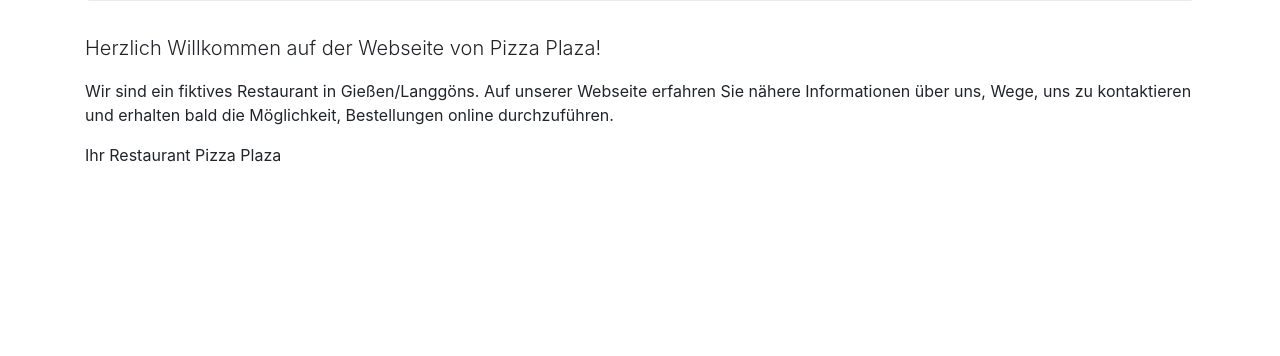
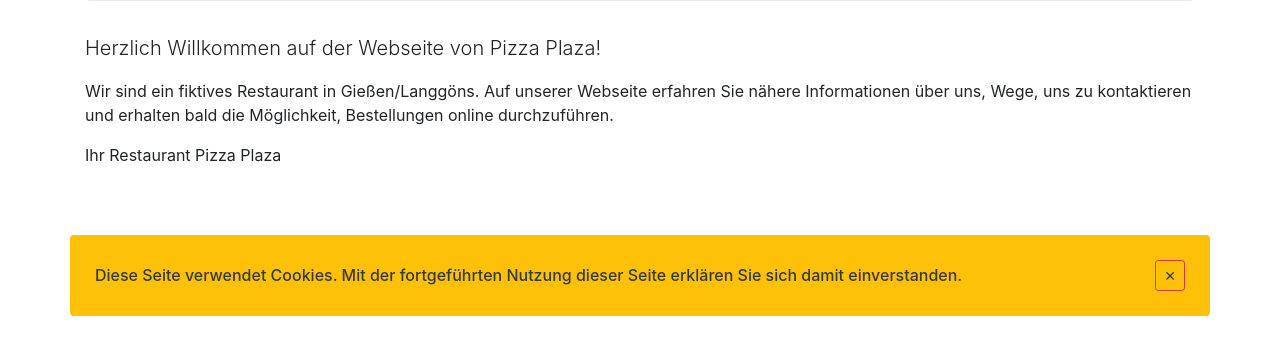
Before and after one commit to code0rc/pizza-plaza, a PHP site: page /public/index.php in a window 1280 px wide. Shown: the part 444-800 px from the top of the page. Run offline with PHP 8.4, Linux system fonts and the light colour scheme; tables that the repository leaves empty hold one stand-in row (values such as "Sample post"); data that the repository does not hold is empty; some libraries are stand-ins or nearby versions.

Commit message:
Add Cookie Banner to Page

```diff
--- a/pages/index.php
+++ b/pages/index.php
@@ -9,6 +9,51 @@
   <link rel="stylesheet" href="/dist/bootstrap/css/bootstrap.css">
   <link rel="stylesheet" href="/assets/css/main.css">
   <script src="https://unpkg.com/vue@3.0.2/dist/vue.global.js"></script>
+  <script>
+
+    // Cookie Banner
+    (function () {
+
+      var COOKIE_BANNER_DISMISSED_KEY = 'cookie_banner_dismissed'
+
+      function addCookieBannerToDom () {
+        var banner = document.getElementById('cookie-banner')
+        var bannerDismissButton = banner.querySelector('#cookie-banner-dismiss-button')
+
+        // Show banner
+        banner.style.removeProperty('display')
+
+        // Add event listener to dismiss button
+        bannerDismissButton.addEventListener('click', function () {
+          // Hide banner
+          banner.style.display = 'none'
+
+          // Update dismissal date in local storage
+          window.localStorage.setItem(COOKIE_BANNER_DISMISSED_KEY, String(new Date()))
+        })
+      }
+
+      function initCookieBanner () {
+        var data = window.localStorage.getItem(COOKIE_BANNER_DISMISSED_KEY)
+
+        // Check is banner has never been shown before before of if dismissal timestamp is invalid
+        if (data == null || isNaN(new Date(data).getTime())) {
+          return addCookieBannerToDom()
+        }
+
+        // Check if banner was shown within the last 182 days (~ a half year)
+        if (new Date().getTime() - new Date(data).getTime() > 1000 * 3600 * 24 * 182) {
+          return addCookieBannerToDom()
+        }
+      }
+
+      // Wait until page is loaded before trying to access cookie banner by ID
+      document.addEventListener('DOMContentLoaded', initCookieBanner)
+
+    })()
+
+
+  </script>
 </head>
 <body>
 
@@ -43,7 +88,8 @@
              href="?site=imprint"><?php echo htmlspecialchars(get_page_name($availableSites['imprint'])) ?></a>
         </li>
         <li class="nav-item ml-md-3" v-cloak id="vue_order_summary_widget">
-          <a v-if="itemsTotal > 0" class="nav-link" href="?site=checkout"><strong>&#x1f6d2; {{ itemsTotal }} Artikel ({{ priceTotal.toFixed(2)
+          <a v-if="itemsTotal > 0" class="nav-link" href="?site=checkout"><strong>&#x1f6d2; {{ itemsTotal }} Artikel
+              ({{ priceTotal.toFixed(2)
               }}&euro;)</strong></a>
         </li>
       </ul>
@@ -136,5 +182,16 @@ while ($parentSite) {
   }).mount('#vue_order_summary_widget')
 
 </script>
+
+<div class="container position-fixed fixed-bottom mb-4" id="cookie-banner" style="display: none">
+  <div class="row">
+    <div class="col-12 d-flex justify-content-between align-items-center alert bg-warning text-dark py-4 px-4">
+      <h6 class="mb-0">Diese Seite verwendet Cookies. Mit der fortgeführten Nutzung dieser Seite erklären Sie sich damit
+        einverstanden.</h6>
+      <a class="btn btn-sm btn-outline-danger" id="cookie-banner-dismiss-button" title="Schließen">&#x2715;</a>
+    </div>
+  </div>
+</div>
+
 </body>
 </html>
```
